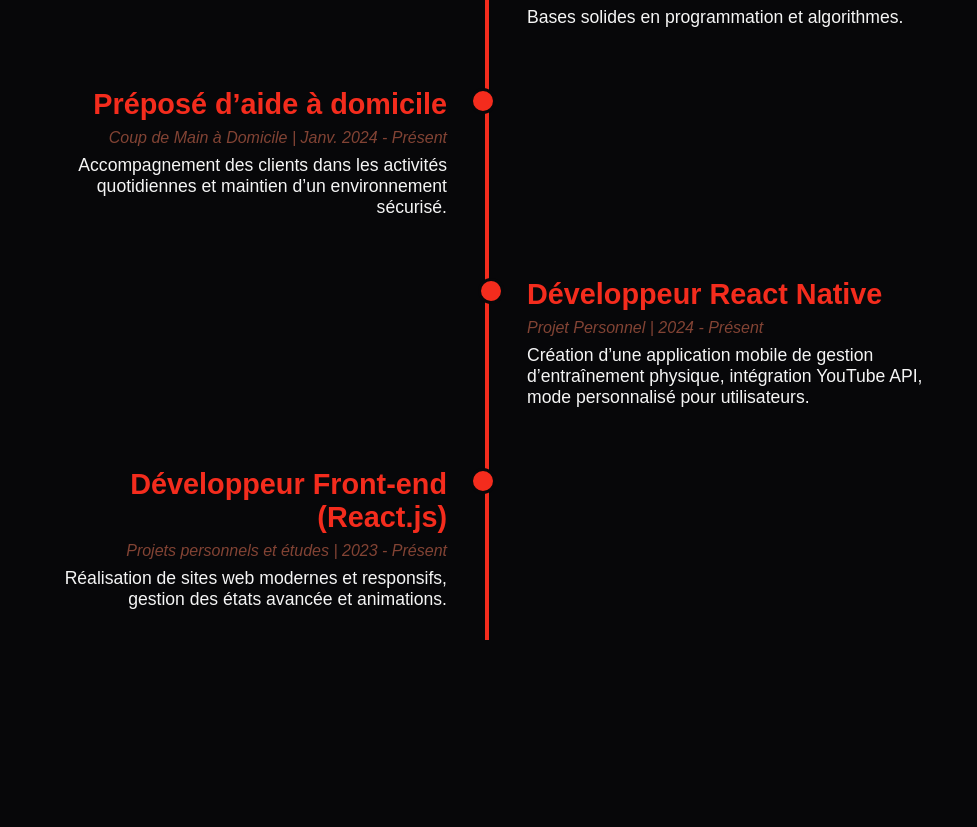
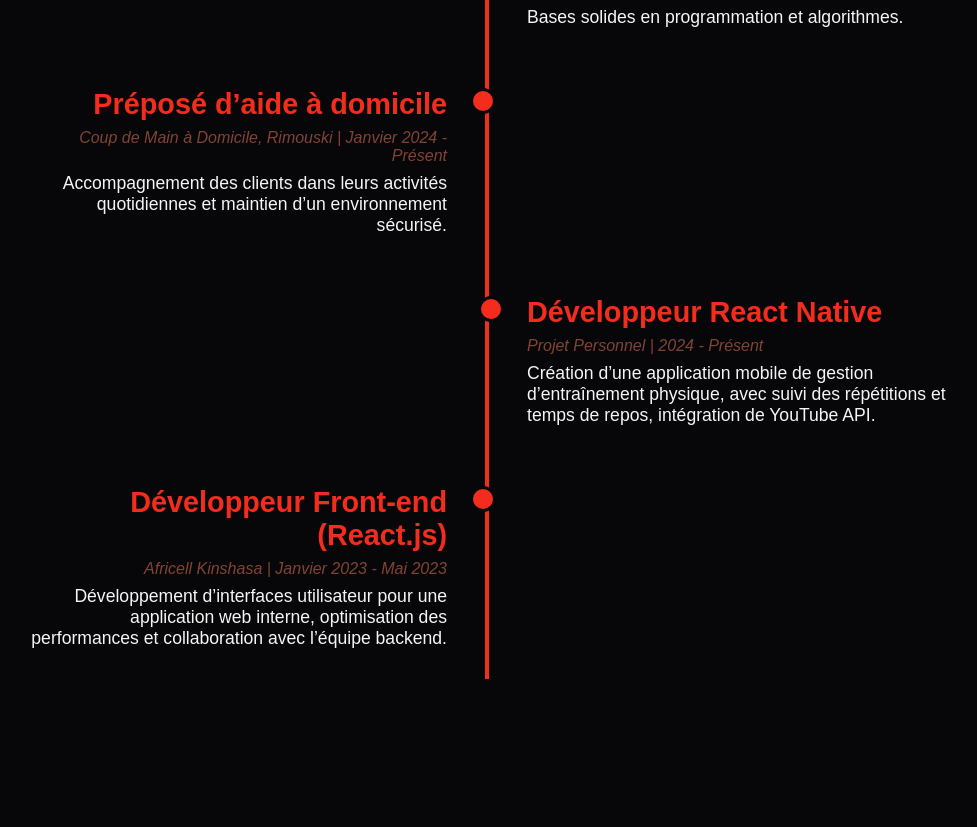
Before and after one commit to JoelKayemba/my-portfolio, a React (Vite) app: page / in a window 1280 px wide. Shown: the part 1282-2109 px from the top of the page, without its empty margins (153-1130 px from the left). Built offline with nearby package versions, Linux system fonts and the light colour scheme.

Commit message:
first commit

```diff
--- a/src/components/Apropos.tsx
+++ b/src/components/Apropos.tsx
@@ -115,21 +115,21 @@ const Apropos = () => {
     },
     {
       titre: "Préposé d’aide à domicile",
-      sousTitre: "Coup de Main à Domicile | Janv. 2024 - Présent",
+      sousTitre: "Coup de Main à Domicile, Rimouski | Janvier 2024 - Présent",
       description:
-        "Accompagnement des clients dans les activités quotidiennes et maintien d’un environnement sécurisé.",
+        "Accompagnement des clients dans leurs activités quotidiennes et maintien d’un environnement sécurisé.",
     },
     {
       titre: "Développeur React Native",
       sousTitre: "Projet Personnel | 2024 - Présent",
       description:
-        "Création d’une application mobile de gestion d’entraînement physique, intégration YouTube API, mode personnalisé pour utilisateurs.",
+        "Création d’une application mobile de gestion d’entraînement physique, avec suivi des répétitions et temps de repos, intégration de YouTube API.",
     },
     {
       titre: "Développeur Front-end (React.js)",
-      sousTitre: "Projets personnels et études | 2023 - Présent",
+      sousTitre: "Africell Kinshasa | Janvier 2023 - Mai 2023",
       description:
-        "Réalisation de sites web modernes et responsifs, gestion des états avancée et animations.",
+        "Développement d’interfaces utilisateur pour une application web interne, optimisation des performances et collaboration avec l’équipe backend.",
     },
   ];
 
```
